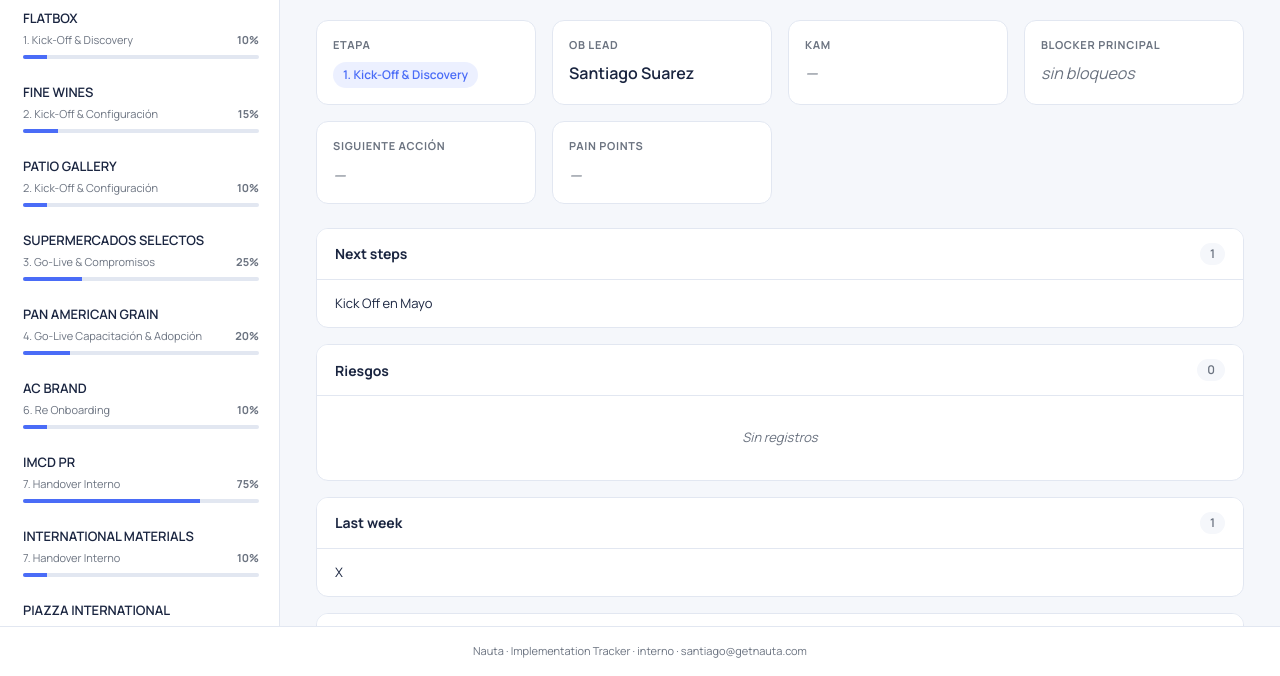
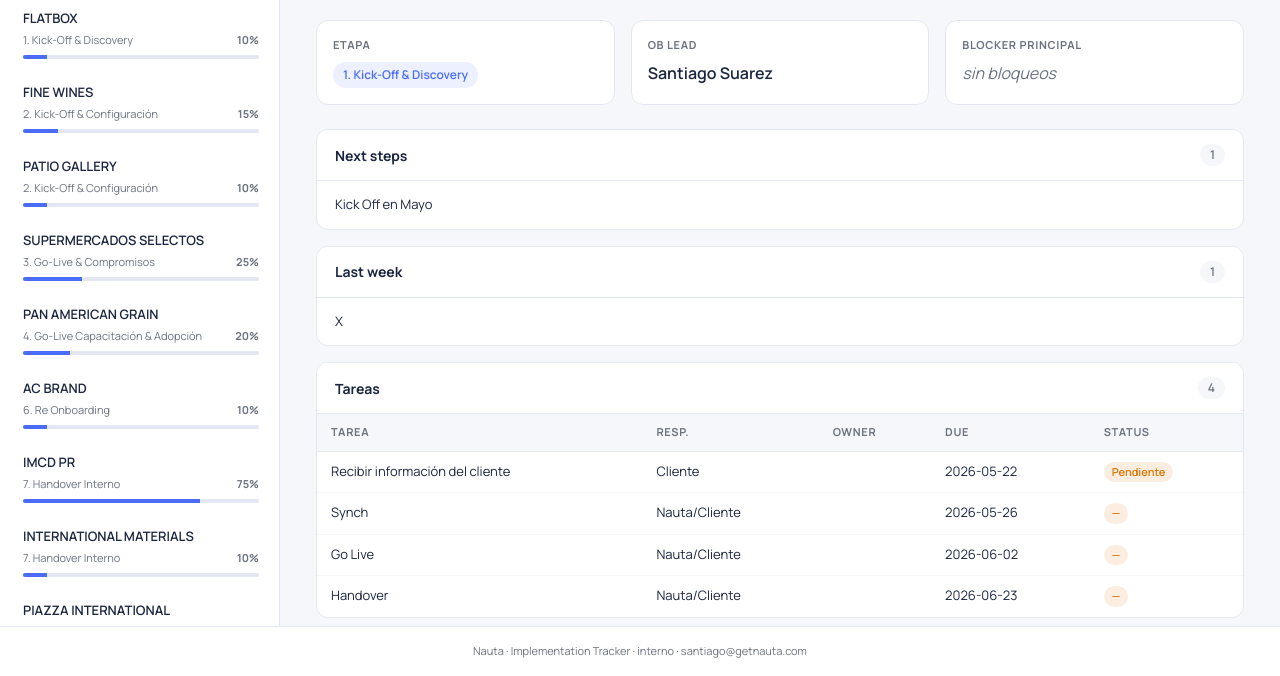
Before and after one commit to santiago-suarez-nauta/nauta-implementation-tracker, a plain HTML site: page index.html in a window 1280 px wide. Shown: the part 174-850 px from the top of the page. Drawn offline with Linux system fonts and the light colour scheme.

Commit message:
ui: hide empty cards & sections (no placeholders when xlsx cells are empty)

```diff
--- a/index.html
+++ b/index.html
@@ -300,7 +300,7 @@
     <span>Clientes activos · <b>12</b></span>
     <span>Tareas totales · <b>46</b></span>
     <span>Tareas abiertas · <b>44</b></span>
-    <span>Actualizado · <b>2026-05-11 17:13</b></span>
+    <span>Actualizado · <b>2026-05-11 17:47</b></span>
   </div>
 </div>
 
@@ -357,25 +357,26 @@
   const m = document.getElementById('main');
   const handoverChip = c.handover ? `<span class="handover-chip">${esc(c.handover)}</span>` : '';
 
+  // Always-shown cards: etapa + blocker (con "sin bloqueos" cuando vacío es útil).
+  // Resto: solo se muestran si tienen valor real.
   const cards = [
-    { h: 'Etapa', v: `<span class="stage-chip">${esc(c.st)}</span>${handoverChip}` },
-    { h: 'OB Lead',  v: esc(c.ob_lead) || '<span class="val muted">—</span>' },
-    { h: 'KAM',      v: esc(c.kam) || '<span class="val muted">—</span>' },
-    { h: 'Blocker principal', v: esc(c.blocker) || '<span class="val muted">sin bloqueos</span>' },
-    { h: 'Siguiente acción',  v: esc(c.next_action) || '<span class="val muted">—</span>' },
-    { h: 'Pain points',       v: esc(c.pain_points) || '<span class="val muted">—</span>' },
-  ];
+    { h: 'Etapa', v: `<span class="stage-chip">${esc(c.st)}</span>${handoverChip}`, always: true },
+    { h: 'OB Lead',           v: esc(c.ob_lead) },
+    { h: 'KAM',               v: esc(c.kam) },
+    { h: 'Blocker principal', v: esc(c.blocker) || '<span class="val muted">sin bloqueos</span>', always: true },
+    { h: 'Siguiente acción',  v: esc(c.next_action) },
+    { h: 'Pain points',       v: esc(c.pain_points) },
+  ].filter(x => x.always || (x.v && x.v.trim()));
   const cardsHTML = cards.map(x => `
     <div class="card"><h4>${x.h}</h4><div class="val">${x.v}</div></div>`).join('');
 
+  // Sections (Next steps / Riesgos / Last week): si no hay items, no se renderiza la sección.
   function section(title, items) {
-    const body = items.length
-      ? `<ul>${items.map(i => `<li>${esc(i)}</li>`).join('')}</ul>`
-      : `<div class="empty">Sin registros</div>`;
+    if (!items.length) return '';
     return `
       <div class="section">
         <header><h3>${title}</h3><span class="count">${items.length}</span></header>
-        <div class="body">${body}</div>
+        <div class="body"><ul>${items.map(i => `<li>${esc(i)}</li>`).join('')}</ul></div>
       </div>`;
   }
 
```
Also changed, not shown: 1 other file.
